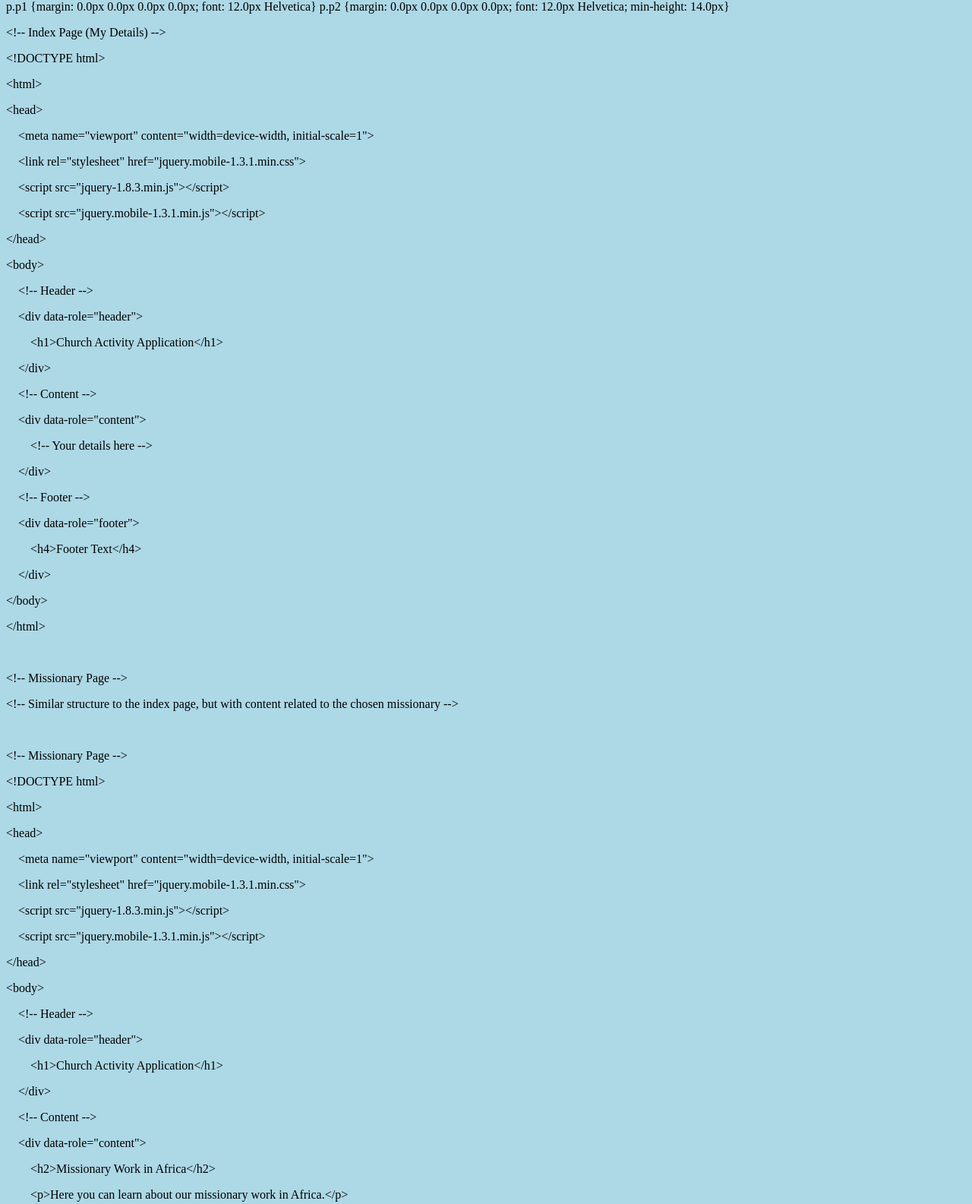
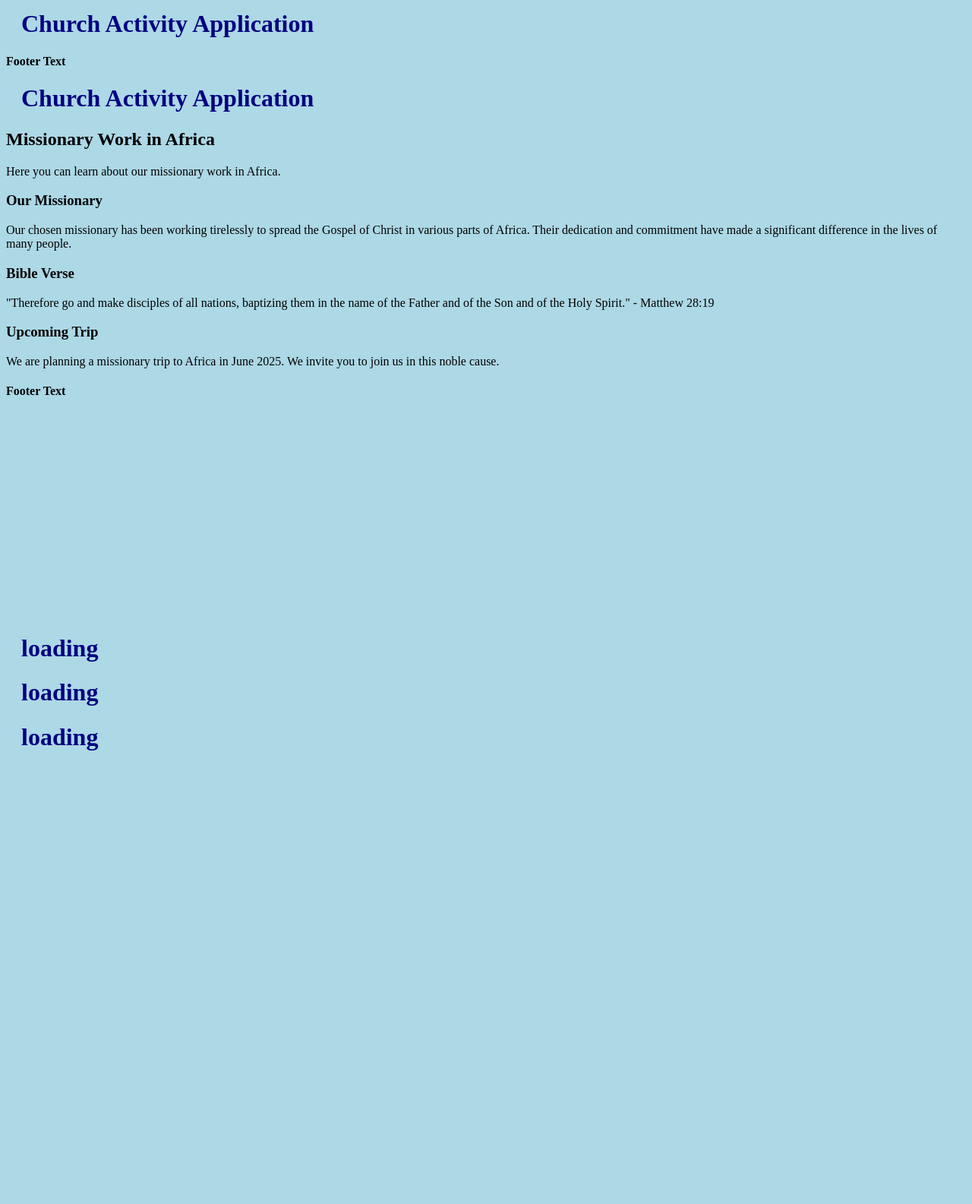
Before and after one commit to Ethan-Geyer/CSIS408, a plain HTML site: page index.html in a window 1280 px wide. Shown: the part 8-1593 px from the top of the page at 76% size. After the commit the page ends 1018 px from the top, so only its background shows below. Drawn offline with Linux system fonts and the light colour scheme.

Commit message:
Update index.html

```diff
--- a/index.html
+++ b/index.html
@@ -1,79 +1,58 @@
-<!DOCTYPE html PUBLIC "-//W3C//DTD HTML 4.01//EN" "http://www.w3.org/TR/html4/strict.dtd">
+<!-- Index Page (My Details) -->
+<!DOCTYPE html>
 <html>
 <head>
-  <meta http-equiv="Content-Type" content="text/html; charset=utf-8">
-  <meta http-equiv="Content-Style-Type" content="text/css">
-  <title></title>
-  <meta name="Generator" content="Cocoa HTML Writer">
-  <meta name="CocoaVersion" content="2299.77">
-  <link rel="stylesheet" href="styles.css">
-    p.p1 {margin: 0.0px 0.0px 0.0px 0.0px; font: 12.0px Helvetica}
-    p.p2 {margin: 0.0px 0.0px 0.0px 0.0px; font: 12.0px Helvetica; min-height: 14.0px}
-  </style>
+    <meta name="viewport" content="width=device-width, initial-scale=1">
+    <link rel="stylesheet" href="jquery.mobile-1.3.1.min.css">
+    <link rel="stylesheet" href="styles.css">
+    <script src="jquery-1.8.3.min.js"></script>
+    <script src="jquery.mobile-1.3.1.min.js"></script>
 </head>
 <body>
-<p class="p1">&lt;!-- Index Page (My Details) --&gt;</p>
-<p class="p1">&lt;!DOCTYPE html&gt;</p>
-<p class="p1">&lt;html&gt;</p>
-<p class="p1">&lt;head&gt;</p>
-<p class="p1"><span class="Apple-converted-space">    </span>&lt;meta name="viewport" content="width=device-width, initial-scale=1"&gt;</p>
-<p class="p1"><span class="Apple-converted-space">    </span>&lt;link rel="stylesheet" href="jquery.mobile-1.3.1.min.css"&gt;</p>
-<p class="p1"><span class="Apple-converted-space">    </span>&lt;script src="jquery-1.8.3.min.js"&gt;&lt;/script&gt;</p>
-<p class="p1"><span class="Apple-converted-space">    </span>&lt;script src="jquery.mobile-1.3.1.min.js"&gt;&lt;/script&gt;</p>
-<p class="p1">&lt;/head&gt;</p>
-<p class="p1">&lt;body&gt;</p>
-<p class="p1"><span class="Apple-converted-space">    </span>&lt;!-- Header --&gt;</p>
-<p class="p1"><span class="Apple-converted-space">    </span>&lt;div data-role="header"&gt;</p>
-<p class="p1"><span class="Apple-converted-space">        </span>&lt;h1&gt;Church Activity Application&lt;/h1&gt;</p>
-<p class="p1"><span class="Apple-converted-space">    </span>&lt;/div&gt;</p>
-<p class="p1"><span class="Apple-converted-space">    </span>&lt;!-- Content --&gt;</p>
-<p class="p1"><span class="Apple-converted-space">    </span>&lt;div data-role="content"&gt;</p>
-<p class="p1"><span class="Apple-converted-space">        </span>&lt;!-- Your details here --&gt;</p>
-<p class="p1"><span class="Apple-converted-space">    </span>&lt;/div&gt;</p>
-<p class="p1"><span class="Apple-converted-space">    </span>&lt;!-- Footer --&gt;</p>
-<p class="p1"><span class="Apple-converted-space">    </span>&lt;div data-role="footer"&gt;</p>
-<p class="p1"><span class="Apple-converted-space">        </span>&lt;h4&gt;Footer Text&lt;/h4&gt;</p>
-<p class="p1"><span class="Apple-converted-space">    </span>&lt;/div&gt;</p>
-<p class="p1">&lt;/body&gt;</p>
-<p class="p1">&lt;/html&gt;</p>
-<p class="p2"><br></p>
-<p class="p1">&lt;!-- Missionary Page --&gt;</p>
-<p class="p1">&lt;!-- Similar structure to the index page, but with content related to the chosen missionary --&gt;</p>
-<p class="p2"><br></p>
-<p class="p1">&lt;!-- Missionary Page --&gt;</p>
-<p class="p1">&lt;!DOCTYPE html&gt;</p>
-<p class="p1">&lt;html&gt;</p>
-<p class="p1">&lt;head&gt;</p>
-<p class="p1"><span class="Apple-converted-space">    </span>&lt;meta name="viewport" content="width=device-width, initial-scale=1"&gt;</p>
-<p class="p1"><span class="Apple-converted-space">    </span>&lt;link rel="stylesheet" href="jquery.mobile-1.3.1.min.css"&gt;</p>
-<p class="p1"><span class="Apple-converted-space">    </span>&lt;script src="jquery-1.8.3.min.js"&gt;&lt;/script&gt;</p>
-<p class="p1"><span class="Apple-converted-space">    </span>&lt;script src="jquery.mobile-1.3.1.min.js"&gt;&lt;/script&gt;</p>
-<p class="p1">&lt;/head&gt;</p>
-<p class="p1">&lt;body&gt;</p>
-<p class="p1"><span class="Apple-converted-space">    </span>&lt;!-- Header --&gt;</p>
-<p class="p1"><span class="Apple-converted-space">    </span>&lt;div data-role="header"&gt;</p>
-<p class="p1"><span class="Apple-converted-space">        </span>&lt;h1&gt;Church Activity Application&lt;/h1&gt;</p>
-<p class="p1"><span class="Apple-converted-space">    </span>&lt;/div&gt;</p>
-<p class="p1"><span class="Apple-converted-space">    </span>&lt;!-- Content --&gt;</p>
-<p class="p1"><span class="Apple-converted-space">    </span>&lt;div data-role="content"&gt;</p>
-<p class="p1"><span class="Apple-converted-space">        </span>&lt;h2&gt;Missionary Work in Africa&lt;/h2&gt;</p>
-<p class="p1"><span class="Apple-converted-space">        </span>&lt;p&gt;Here you can learn about our missionary work in Africa.&lt;/p&gt;</p>
-<p class="p1"><span class="Apple-converted-space">        </span>&lt;h3&gt;Our Missionary&lt;/h3&gt;</p>
-<p class="p1"><span class="Apple-converted-space">        </span>&lt;p&gt;Our chosen missionary has been working tirelessly to spread the Gospel of Christ in various parts of Africa. Their dedication and commitment have made a significant difference in the lives of many people.&lt;/p&gt;</p>
-<p class="p1"><span class="Apple-converted-space">        </span>&lt;h3&gt;Bible Verse&lt;/h3&gt;</p>
-<p class="p1"><span class="Apple-converted-space">        </span>&lt;p&gt;"Therefore go and make disciples of all nations, baptizing them in the name of the Father and of the Son and of the Holy Spirit." - Matthew 28:19&lt;/p&gt;</p>
-<p class="p1"><span class="Apple-converted-space">        </span>&lt;h3&gt;Upcoming Trip&lt;/h3&gt;</p>
-<p class="p1"><span class="Apple-converted-space">        </span>&lt;p&gt;We are planning a missionary trip to Africa in June 2025. We invite you to join us in this noble cause.&lt;/p&gt;</p>
-<p class="p1"><span class="Apple-converted-space">    </span>&lt;/div&gt;</p>
-<p class="p1"><span class="Apple-converted-space">    </span>&lt;!-- Footer --&gt;</p>
-<p class="p1"><span class="Apple-converted-space">    </span>&lt;div data-role="footer"&gt;</p>
-<p class="p1"><span class="Apple-converted-space">        </span>&lt;h4&gt;Footer Text&lt;/h4&gt;</p>
-<p class="p1"><span class="Apple-converted-space">    </span>&lt;/div&gt;</p>
-<p class="p1">&lt;/body&gt;</p>
-<p class="p1">&lt;/html&gt;</p>
-<p class="p2"><br></p>
-<p class="p2"><br></p>
-<p class="p1">&lt;!-- Missionary Trip Projection Page --&gt;</p>
-<p class="p1">&lt;!-- Similar structure to the index page, but with a form for the trip details and a table for the report --&gt;</p>
+    <!-- Header -->
+    <div data-role="header">
+        <h1>Church Activity Application</h1>
+    </div>
+    <!-- Content -->
+    <div data-role="content">
+        <!-- Your details here -->
+    </div>
+    <!-- Footer -->
+    <div data-role="footer">
+        <h4>Footer Text</h4>
+    </div>
 </body>
 </html>
+
+<!-- Missionary Page -->
+<!DOCTYPE html>
+<html>
+<head>
+    <meta name="viewport" content="width=device-width, initial-scale=1">
+    <link rel="stylesheet" href="jquery.mobile-1.3.1.min.css">
+    <link rel="stylesheet" href="styles.css">
+    <script src="jquery-1.8.3.min.js"></script>
+    <script src="jquery.mobile-1.3.1.min.js"></script>
+</head>
+<body>
+    <!-- Header -->
+    <div data-role="header">
+        <h1>Church Activity Application</h1>
+    </div>
+    <!-- Content -->
+    <div data-role="content">
+        <h2>Missionary Work in Africa</h2>
+        <p>Here you can learn about our missionary work in Africa.</p>
+        <h3>Our Missionary</h3>
+        <p>Our chosen missionary has been working tirelessly to spread the Gospel of Christ in various parts of Africa. Their dedication and commitment have made a significant difference in the lives of many people.</p>
+        <h3>Bible Verse</h3>
+        <p>"Therefore go and make disciples of all nations, baptizing them in the name of the Father and of the Son and of the Holy Spirit." - Matthew 28:19</p>
+        <h3>Upcoming Trip</h3>
+        <p>We are planning a missionary trip to Africa in June 2025. We invite you to join us in this noble cause.</p>
+    </div>
+    <!-- Footer -->
+    <div data-role="footer">
+        <h4>Footer Text</h4>
+    </div>
+</body>
+</html>
```
